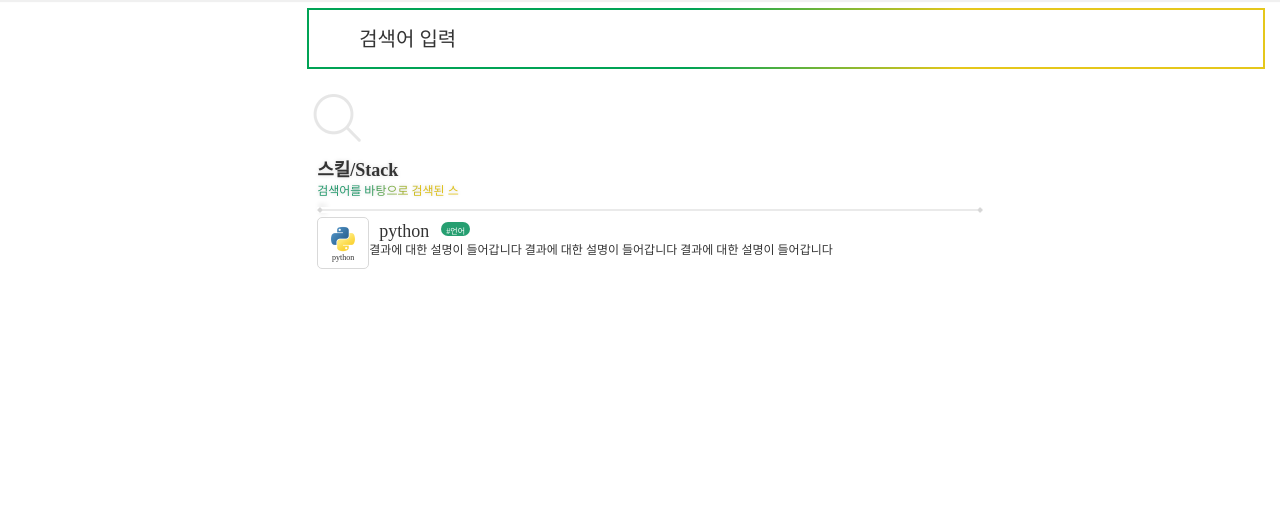
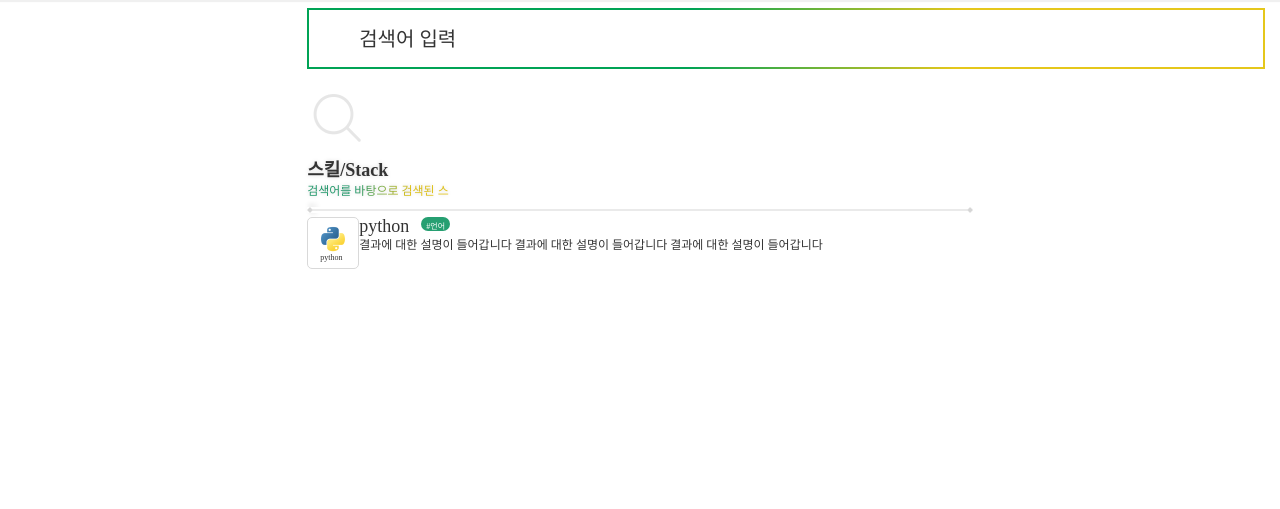
Before and after one commit to elementrix/YoungBoss_StackTree, a Django app: page /result/ in a window 1280 px wide. Shown: the part 65-574 px from the top of the page. Run offline with Django 4.2, Linux system fonts and the light colour scheme; some web fonts are replaced.

Commit message:
jjeongee trying

```diff
--- a/stacktreeproject/main/static/css/result.css
+++ b/stacktreeproject/main/static/css/result.css
@@ -135,7 +135,6 @@ input::placeholder{
     font-weight: bold;
     text-align: left;
     color: #343434;
-    margin-left: 10px;
 }
 
 .stack-explain{
@@ -150,14 +149,13 @@ input::placeholder{
     -webkit-background-clip: text;
     background-clip: text;
     -webkit-text-fill-color: transparent;
-    margin-left: 10px;
+
 }
 
 .lang-text{
     float:left;
-    display:inline;
+    display:flex;
     flex-direction: row;
-    margin-left: 10px;
 }
 
 .lang-name{
@@ -172,15 +170,12 @@ input::placeholder{
     letter-spacing: normal;
     text-align: left;
     color: #343434;
-    display: inline;
+    display: flex;
     flex-direction: column;
     float:left;
-    margin-top: 5px;
 }
 
 .lang-explain{
-    width: 612px;
-    height: 18px;
     font-family: IBMPlexSansKR;
     font-size: 12px;
     font-weight: 300;
@@ -189,10 +184,8 @@ input::placeholder{
     line-height: normal;
     letter-spacing: normal;
     color: #343434;
-    display:block;
+    display:flex;
     flex-direction:column;
-    margin-top: 5px;
-    padding-left: 5px;
 }
 
 .lang-square{
@@ -203,7 +196,6 @@ input::placeholder{
     background-color: #fff;
     border-radius:5px;
     float:left;
-    margin-left: 10px;
 }
 
 .lang-logo{
@@ -211,7 +203,7 @@ input::placeholder{
     height:26px;
     border-radius: 5px;
     text-align: center;
-    display: block;
+    display: flex;
     margin:auto;
     padding-top:8px;
 }
@@ -226,7 +218,7 @@ input::placeholder{
     text-align: center;
     color: #343434;
     line-height: 12px;
-    display:block;
+    display:flex;
     margin:auto;
 }
 
@@ -237,10 +229,6 @@ input::placeholder{
     flex-grow: 0;
     border-radius: 19.5px;
     background-color: #269f71;
-    display:inline;
-    flex-direction: row;
-    float:left;
-    margin-top: 5px;
 }
 
 .tag-btn-hashtag{
@@ -256,10 +244,6 @@ input::placeholder{
     color: #fff;
 }
 
-.lang-description{
-    display:block;
-}
-
 .signup-contents{
     display: flex;
     flex-direction: column;
@@ -271,3 +255,14 @@ input::placeholder{
 .gray-line {
     width: 100%;
 }
+
+.stack-group{
+    width:100%;
+    margin:auto;
+}
+
+.lang-description{
+    display: flex;
+    flex-direction: column;
+    margin-left: 10px;
+}
--- a/stacktreeproject/main/templates/result.html
+++ b/stacktreeproject/main/templates/result.html
@@ -32,7 +32,7 @@
                 <p class="stack-explain">
                     검색어를 바탕으로 검색된 스킬
                 </p>
-                <img class="gray-line" src="{% static 'img/Line.jpg' %}" style="margin-left: 10px;">
+                <img class="gray-line" src="{% static 'img/Line.jpg' %}">
 
                 <div class="stack-group">
                     <div class="lang-square">
@@ -41,6 +41,7 @@
                             python
                         </p>
                     </div>
+                    <div class="lang-description">
                         <div class="lang-text">
                             <p class="lang-name">
                                 python
@@ -51,12 +52,13 @@
                                 </p>
                             </div>
                         </div>
-                                <br>
-                                <p class="lang-explain">
+                        <span class="lang-explain">
                             결과에 대한 설명이 들어갑니다 결과에 대한 설명이 들어갑니다 결과에 대한 설명이 들어갑니다
-                                </p>
+                        </span>
+                    </div>
+                </div>
 
-                </div>
+
             </div>
 
 
```
Lines whose indentation alone changed are shown as unchanged.
